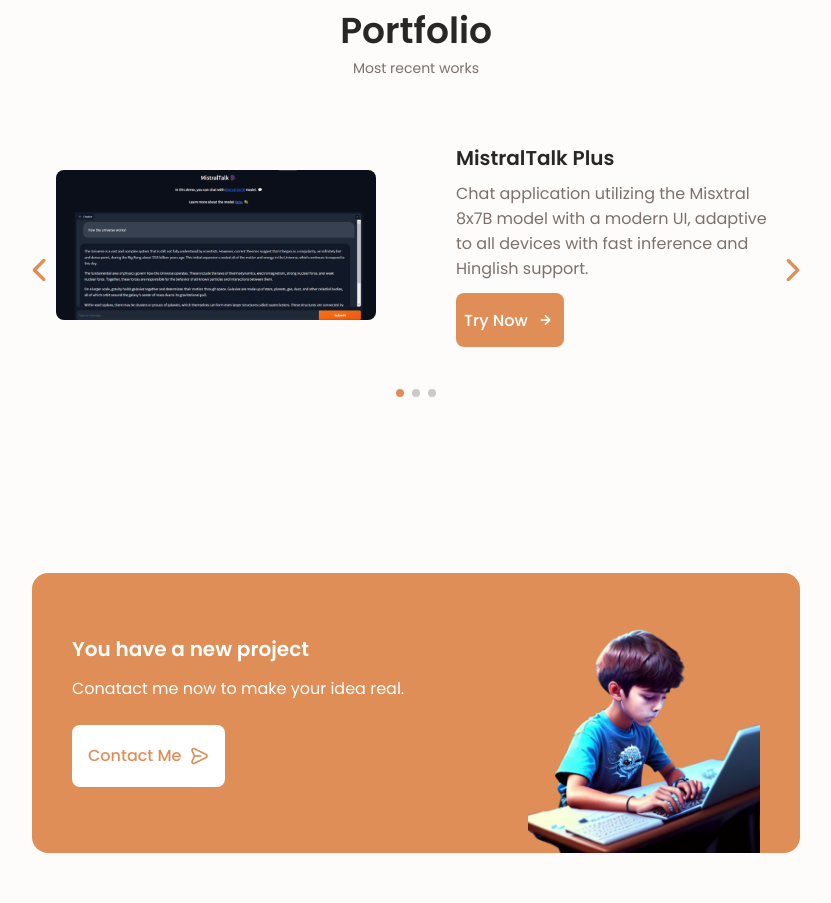
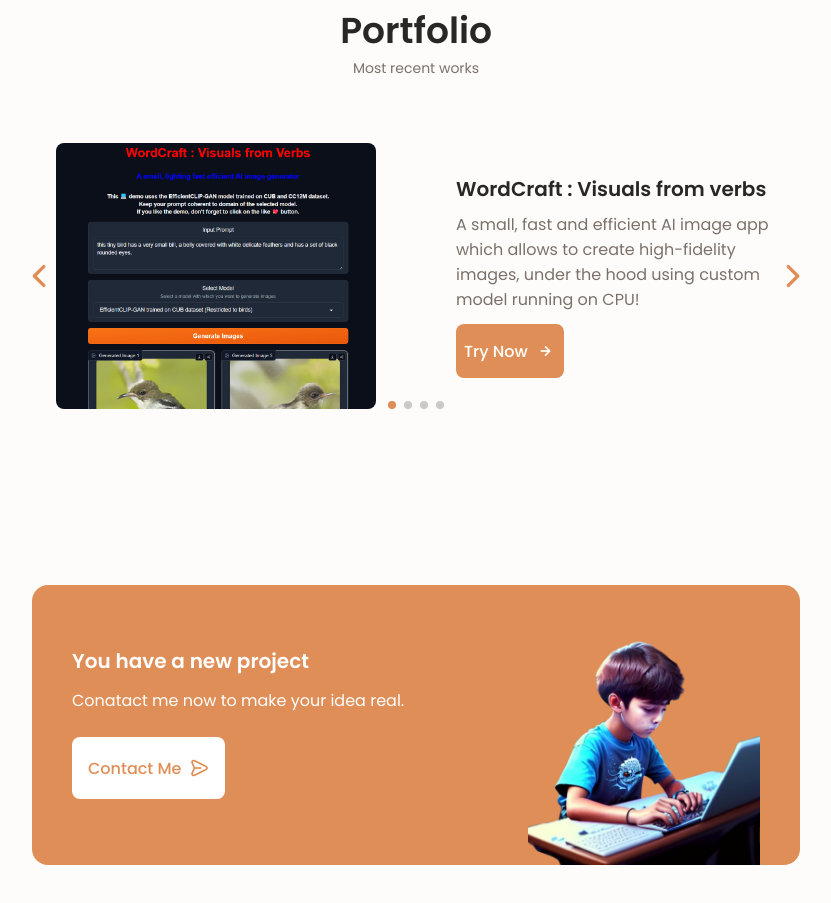
Before and after one commit to VinayHajare/VinayHajare, a plain HTML site: page index.html in a window 1280 px wide. Shown: the part 4337-5240 px from the top of the page, without its empty margins (224-1055 px from the left). Drawn offline with nearby package versions, Linux system fonts and the light colour scheme.

Commit message:
Update index.html
Added WordCraft as a portfolio

```diff
--- a/index.html
+++ b/index.html
@@ -673,6 +673,18 @@
                 <div class="swiper-wrapper">
                     <!-- Portfolio 1 -->
                     <di class="portfolio-content swiper-slide grid">
+                        <img src="./assets/images/Portfolio4.png" alt="portfolio4" class="portfolio-img">
+                        <div class="portfolio-data">
+                            <h3 class="portfolio-title"> WordCraft : Visuals from verbs </h3>
+                            <p class="portfolio-description">A small, fast and efficient AI image app which allows to create high-fidelity images, under the hood using custom model running on CPU!</p>
+                            <a href="https://huggingface.co/spaces/VinayHajare/WordCraft" target="_blank" class="button button-flex button-small portfolio-button">
+                                Try Now
+                                <i class="uil uil-arrow-right button-icon"></i>
+                            </a>
+                        </div>
+                    </di>
+                    <!-- Portfolio 2 -->
+                    <di class="portfolio-content swiper-slide grid">
                         <img src="./assets/images/MistralTalk.png" alt="portfolio1" class="portfolio-img">
                         <div class="portfolio-data">
                             <h3 class="portfolio-title"> MistralTalk Plus </h3>
@@ -683,7 +695,7 @@
                             </a>
                         </div>
                     </di>
-                    <!-- Portfolio 2 -->
+                    <!-- Portfolio 3 -->
                     <div class="portfolio-content swiper-slide grid">
                         <img src="./assets/images/MarathiASR.png" alt="portfolio2" class="portfolio-img">
                         <div class="portfolio-data">
@@ -695,7 +707,7 @@
                             </a>
                         </div>
                     </div>
-                    <!-- Portfolio 3 -->
+                    <!-- Portfolio 4 -->
                     <div class="portfolio-content swiper-slide grid">
                         <img src="./assets/images/FruitRecognition.png" alt="portfolio3" class="portfolio-img">
                         <div class="portfolio-data">
@@ -788,7 +800,7 @@
                             <span class="contact-subtitle"> <a href="mailto:vinayhajare2004@gmail.com" class="contact-mail"> vinayhajare2004@gmail.com</a> </span>
                         </div>
                     </div>
-                    <!-- -->
+                    <!-- Location -->
                     <div class="contact-information">
                         <i class="uil uil-map-marker contact-icon"></i>
                         <div>
```
